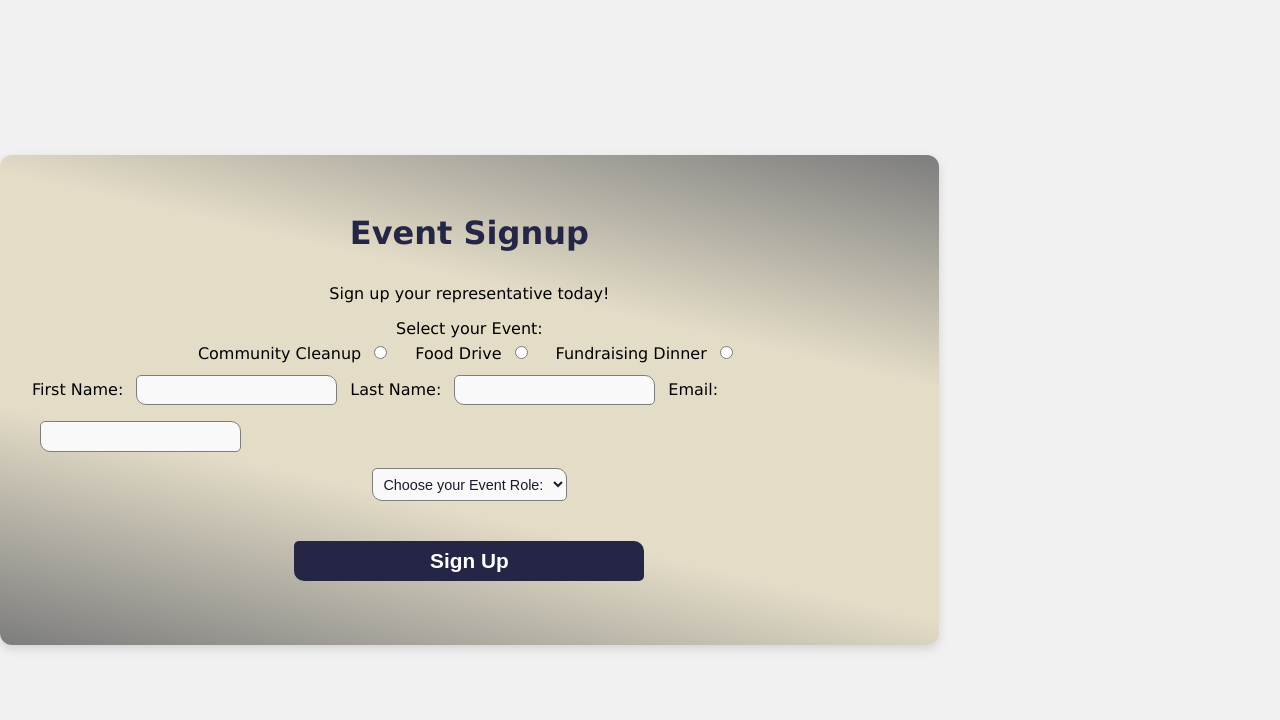
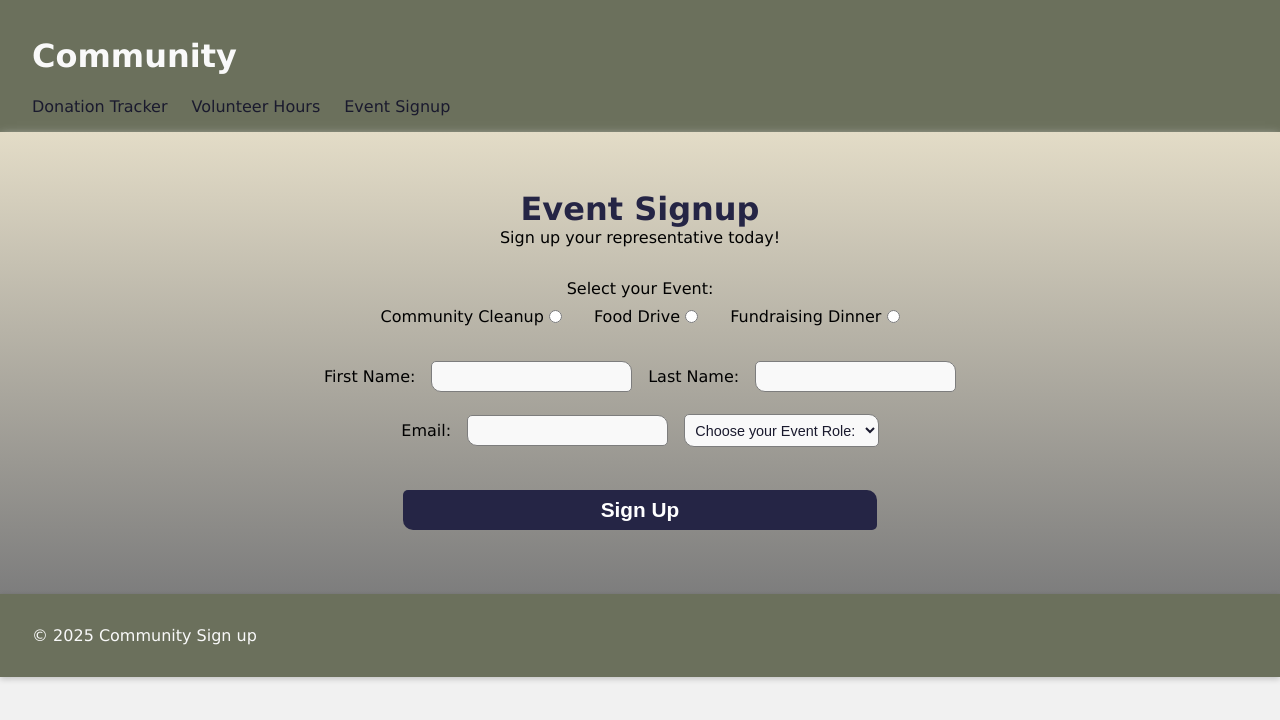
Before and after one commit to rrcw2025oabdel/Community_Support-_racker_Project_Group4, a plain HTML site: page events.html in a window 1280 px wide. Drawn offline with Linux system fonts and the light colour scheme.

Commit message:
additional css

```diff
--- a/events.html
+++ b/events.html
@@ -7,15 +7,16 @@
     <title>Community Support Tracker Project</title>
 </head>
 <body>
-    <!-- <header>
+    <header>
         <h1>Community</h1>
+    <nav>
+        <ul>
+            <li><a href="donation.html">Donation Tracker</a></li>
+            <li><a href="volunteer.html">Volunteer Hours</a></li>
+            <li><a href="events.html">Event Signup</a></li>
+        </ul>
+    </nav>
     </header>
-
-    <nav>
-        <a href="donation.html">Donation Tracker</a>
-        <a href="volunteer.html">Volunteer Hours</a>
-        <a href="events.html">Event Signup</a>
-    </nav> -->
     <main>
         <form>
             <h2> Event Signup</h2>
@@ -32,14 +33,19 @@
                     <input type="radio" id="option3" name="event-type" value="fundraiser">
                 </label>
             </div>
-            <div class="rep-input-group">
+            <div class="rep-name-group">
+                <div class="field-name">
                     <label>First Name:</label>
-                <input type="text">
+                    <input type="text" id="first-name" name="first-name">
+                </div>
+                <div class="field-name">
                     <label> Last Name:</label>
-                <input type="text">
+                    <input type="text" id="last-name" name="last-name">
+                </div>
+            </div>
+            <div class="additional-info">
                 <label> Email:</label>
                 <input type="email">
-            </div>
                 <div class="dropdown">
                     <select>
                         <option>Choose your Event Role:</option>
@@ -48,12 +54,13 @@
                         <option>Organizer</option>
                     </select>
                 </div>
+            </div>
             <button>Sign Up</button>
         </form>
 
     </main>
     <footer>
-        <p></p>
+        <p>&copy; 2025 Community Sign up</p>
     </footer>
 </body>
 </html>
--- a/styles.css
+++ b/styles.css
@@ -1,33 +1,65 @@
 body{
     font-family:'Lucida Sans', 'Lucida Sans Regular', 'Lucida Grande', 'Lucida Sans Unicode', Geneva, Verdana, sans-serif;
-    margin: 0;
-    padding: 0;
+    background-color: #f1f1f1;
+    /* display: flex;
+    align-items: center;
+    justify-content: center;
+    min-height: 100vh; */
+    margin:0;
+}
+header, footer{
+    background-color: #6B705C;
+    color: #f9f9f9;
+    padding: 1rem 2rem;
     display: flex;
-    align-items: center;
-    min-height: 100vh;
-    background-color: #f1f1f1;
+    flex-direction: column;
+    align-items: flex-start;
+    box-shadow: 0 2px 6px rgba(0,0,0,0.2);
+}
+header nav ul{
+  display: flex;
+  justify-content: space-between;
+  align-items: center;
+  margin: 0;
+  padding: 0;
+  list-style: none;
+  gap: 1.5rem
 }
 
+a{
+    text-decoration: none;
+    color: #1A1A2E;
+
+ }
+
+ a:hover{
+    text-decoration: underline;
+ }
 form{
     display: flex;
     flex-direction: column;
     align-items: center;
+    justify-content: center;
     background: #E3DCC7;
-    background: linear-gradient(13deg, #7D7D7D 0%, #E3DCC7 34%,#E3DCC7 67%,  #7D7D7D 100%);
-    padding: 2rem;
-    border-radius: 12px;
+    /* background: linear-gradient(13deg, #7D7D7D 0%, #E3DCC7 34%,#E3DCC7 67%,  #7D7D7D 100%); */
+    background: linear-gradient(#e3dcc7 0%, #7D7D7D 100% );
+    width: 100%;
+    /* border-radius: 12px; */
     box-shadow: 0 4px 10px #D3D3D3;
-    max-width: 1000px;
-    width: 90%;
-
+    padding: 2rem 3rem;
+    box-sizing: border-box;
+    margin: 0 auto;
 }
-
 
 form h2{
     color: #252545;
     font-weight: bold;
     font-size: 2rem;
-    margin-bottom: 1rem;
+    margin-bottom: 0;
+}
+form p {
+    margin-top: 0;
+    margin-bottom: 2rem;
 }
 
 input, textarea, select {
@@ -38,14 +70,17 @@ input, textarea, select {
     color: #1A1A2E;
     text-align: center;
     border-radius: 5px 10px 5px 10px;
-    margin: .5rem;
+    margin: .7rem 0;
 }
+
 input:focus, textarea:focus, select:focus {
     border-color: #1452EB;
     box-shadow: 0 0 5px #7D7D7D;
     outline: none;
 }
-
+.rep-email textarea{
+    width: 100%;
+}
 button{
     display: block;
     background-color: #252545;
@@ -64,20 +99,59 @@ button:hover{
     background-color:  #1452eb;
     transform: scale(1.03);
 
-
 }
 
 .event-radio-group {
     display: flex;
     flex-direction: row;
-    gap: 20px;
+    gap: 2rem;
     align-items: center;
+    margin-bottom: 1rem;
 }
+
+.rep-name-group{
+    display: flex;
+    justify-content: center;
+    align-items: center;
+    gap: 1rem;
+    max-width: 100%;
+}
+
+.field-name {
+    display: flex;
+    flex-direction: row;
+    align-items: center;
+    gap:1rem;
+    white-space: nowrap;
+}
+
+.additional-info{
+    display: flex;
+    justify-content: center;
+    align-items: center;
+    gap: 1rem;
+    max-width: 100%;
+
+}
+
+
 @media (max-width: 600px) {
     form {
         padding: 1rem;
     }
     button {
-        width: 100%;
+        width: 60%;
+    }
+    .rep-name-group {
+        flex-direction: column;
+    }
+    .event-radio-group {
+        flex-direction: column;
+    }
+    .field-name{
+        flex-direction: column;
+    }
+    .additional-info {
+        flex-direction: column;
     }
 }
```
Also changed, not shown: index.html (+10 -9 lines). Lines whose indentation alone changed are shown as unchanged.
